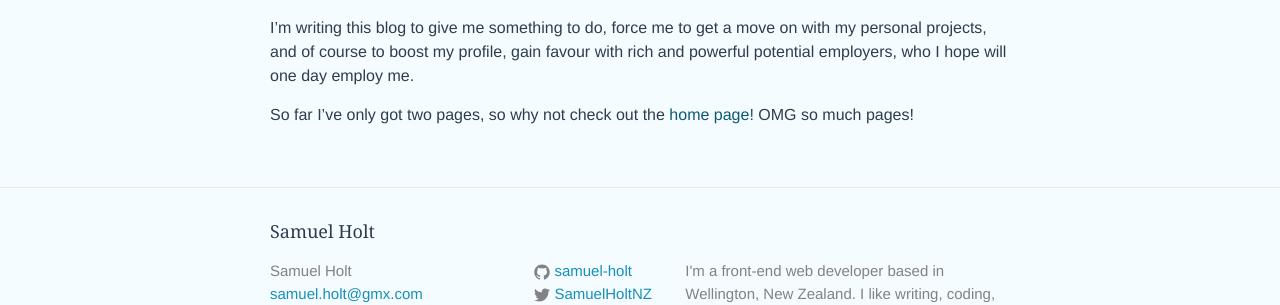
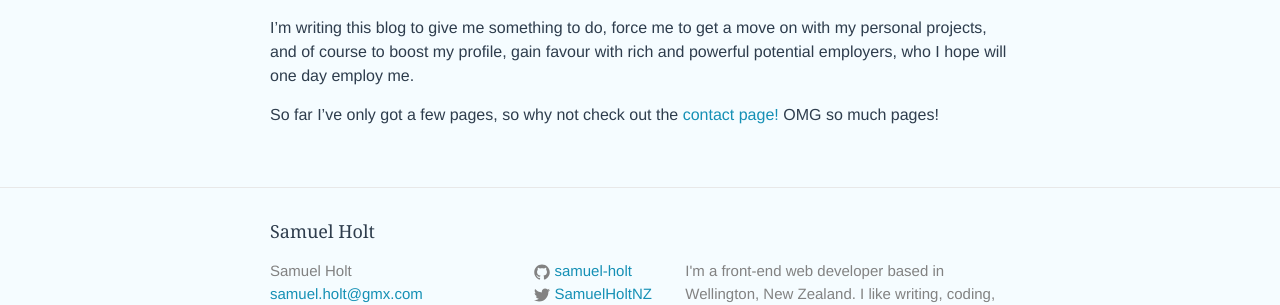
Before and after one commit to samuel-holt/samuel-holt.github.io, a Jekyll site: the page built from about.md, in a window 1280 px wide. Shown: the part 544-849 px from the top of the page. Built offline with Jekyll 4.4.1, drawn with Linux system fonts in a browser that asks for light colours; some web fonts are replaced.

Commit message:
Change CTA link on about page to go to contact

```diff
--- a/about.md
+++ b/about.md
@@ -24,4 +24,5 @@ and of course to boost my
 profile, gain favour with rich and powerful potential employers,
 who I hope will one day employ me.
 
-So far I've only got two pages, so why not check out the [home page!]({{ site.baseurl }}) OMG so much pages!
+So far I've only got a few pages, so why not check out the [contact page!]({{ site.baseurl }}/contact) OMG so much
+pages!
```
